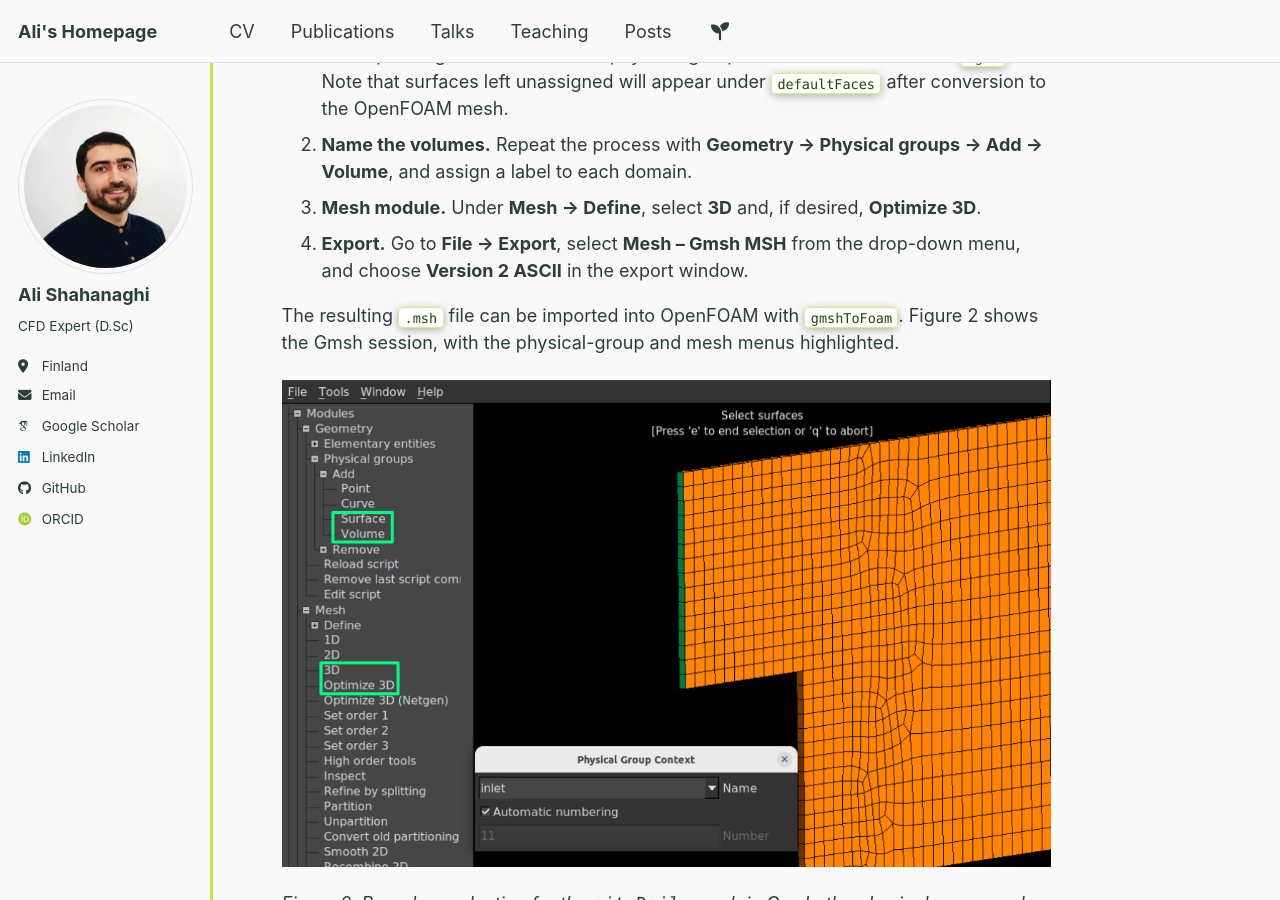
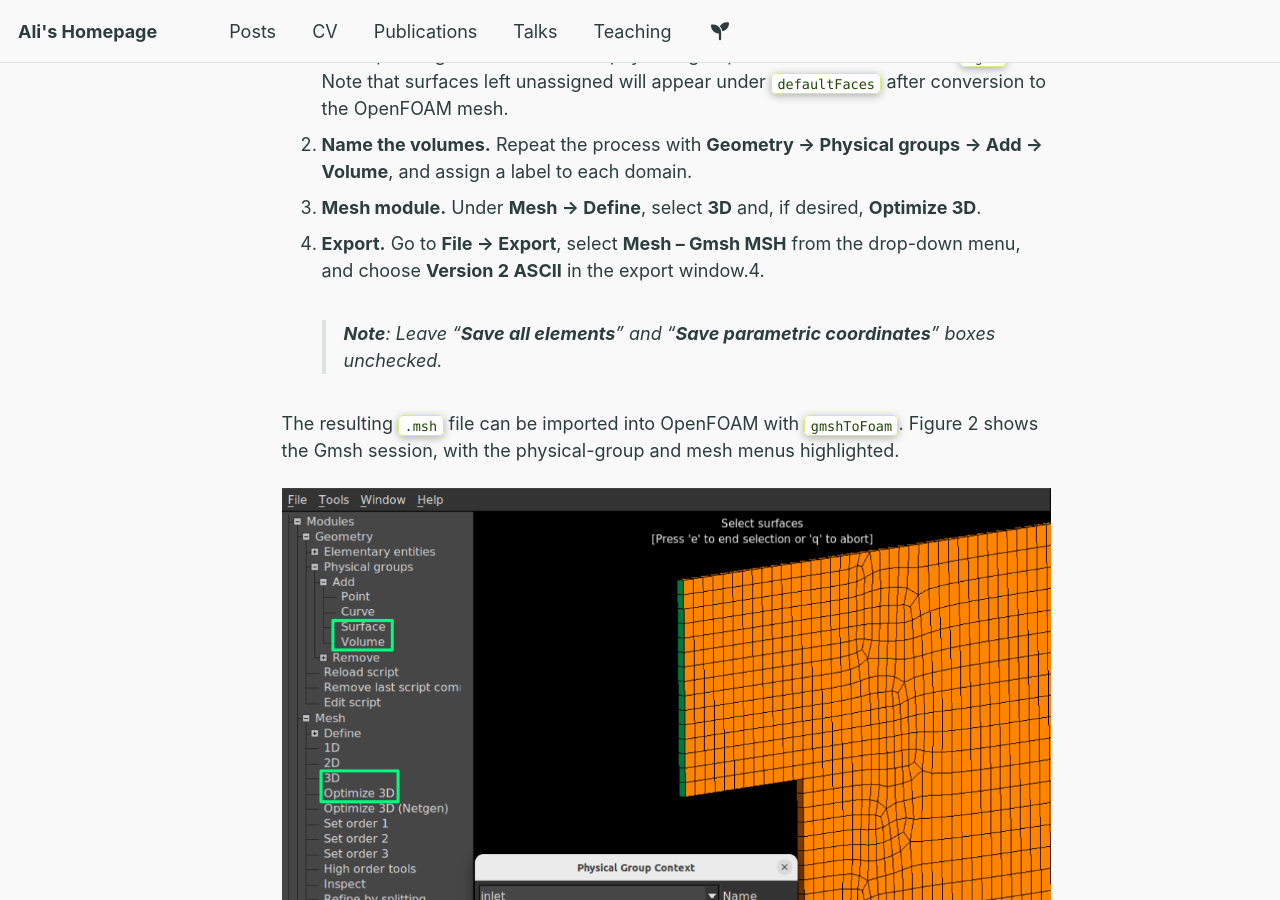
Before and after one commit to Ali-Shaha/Ali-Shaha.github.io, a Jekyll site: the page built from _posts/2026-11-2-comsol-mesh-to-foam.md, in a window 1280 px wide and 900 px high, scrolled down 3884 px. Built offline with Jekyll 4.4.1, drawn with Linux system fonts in a browser that asks for light colours; some web fonts are replaced; a script bundle is joined from its source files by our own code; library files that are not in the unit come from our copies; some of the changed text lies outside the part shown.

Commit message:
post1 REV3 Adding info for mesh export in Gmsh Reordering layout

```diff
--- a/_config.yml
+++ b/_config.yml
@@ -246,7 +246,7 @@ defaults:
       type: posts
     values:
       layout: single
-      author_profile: true
+      author_profile: false
       read_time: true
       comments: true
       share: true
--- a/_posts/2026-11-2-comsol-mesh-to-foam.md
+++ b/_posts/2026-11-2-comsol-mesh-to-foam.md
@@ -224,7 +224,9 @@ Open the exported `.nas` file in Gmsh, then:
 1. **Name the boundaries.** Go to **Geometry → Physical groups → Add** and select **Surface**. In the physical group window, name each boundary group and assign the corresponding surfaces to it. The physical-group definitions are saved in a `.geo` file. Note that surfaces left unassigned will appear under `defaultFaces` after conversion to the OpenFOAM mesh.
 2. **Name the volumes.** Repeat the process with **Geometry → Physical groups → Add → Volume**, and assign a label to each domain.
 3. **Mesh module.** Under **Mesh → Define**, select **3D** and, if desired, **Optimize 3D**.
-4. **Export.** Go to **File → Export**, select **Mesh – Gmsh MSH** from the drop-down menu, and choose **Version 2 ASCII** in the export window.
+4. **Export.** Go to **File → Export**, select **Mesh – Gmsh MSH** from the drop-down menu, and choose **Version 2 ASCII** in the export window.4.
+> **Note**: Leave "**Save all elements**" and "**Save parametric coordinates**" boxes unchecked.
+
 
 The resulting `.msh` file can be imported into OpenFOAM with `gmshToFoam`. Figure 2 shows the Gmsh session, with the physical-group and mesh menus highlighted.
 
```
Also changed, not shown: _data/navigation.yml (+5 -2 lines).
